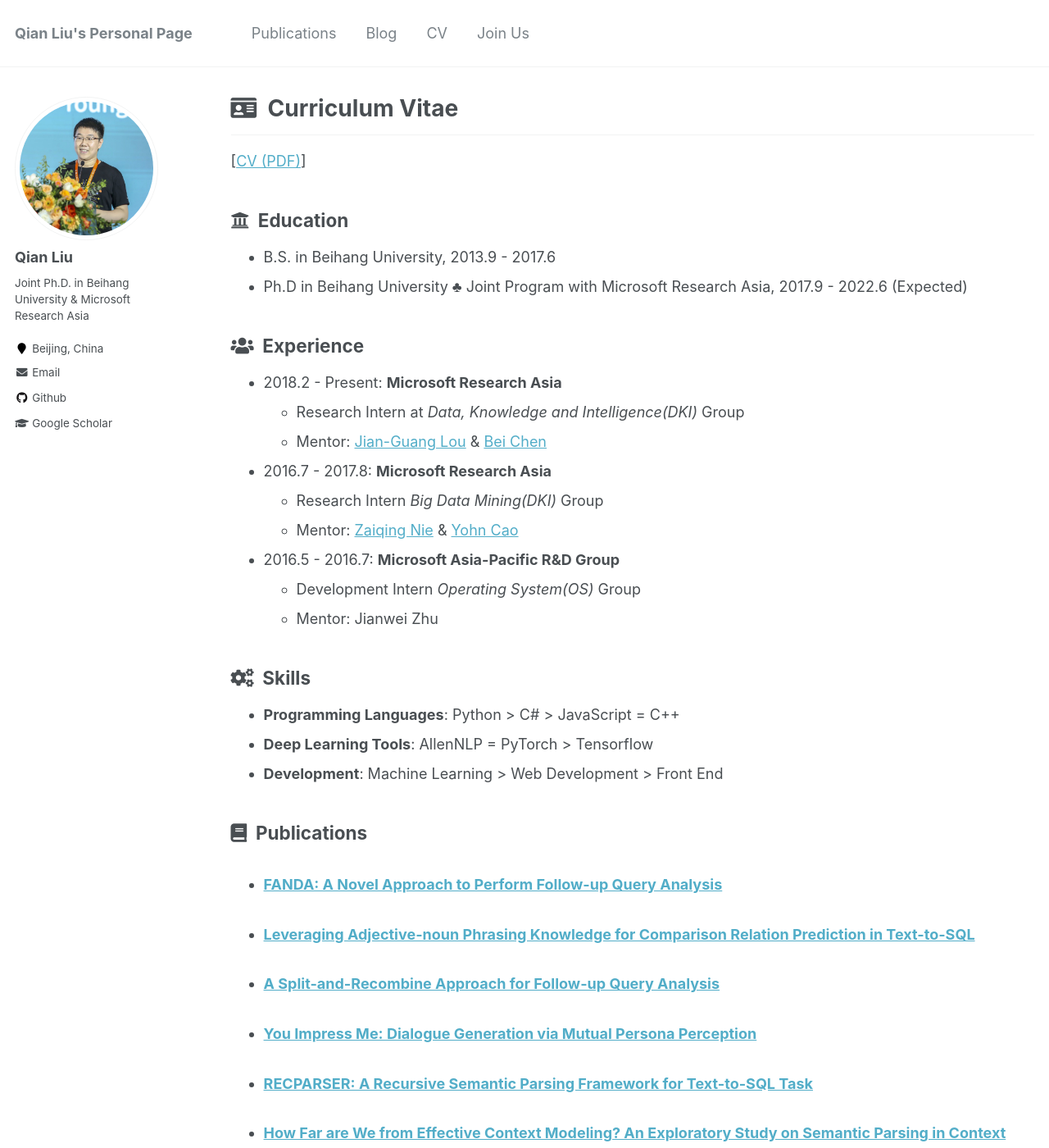
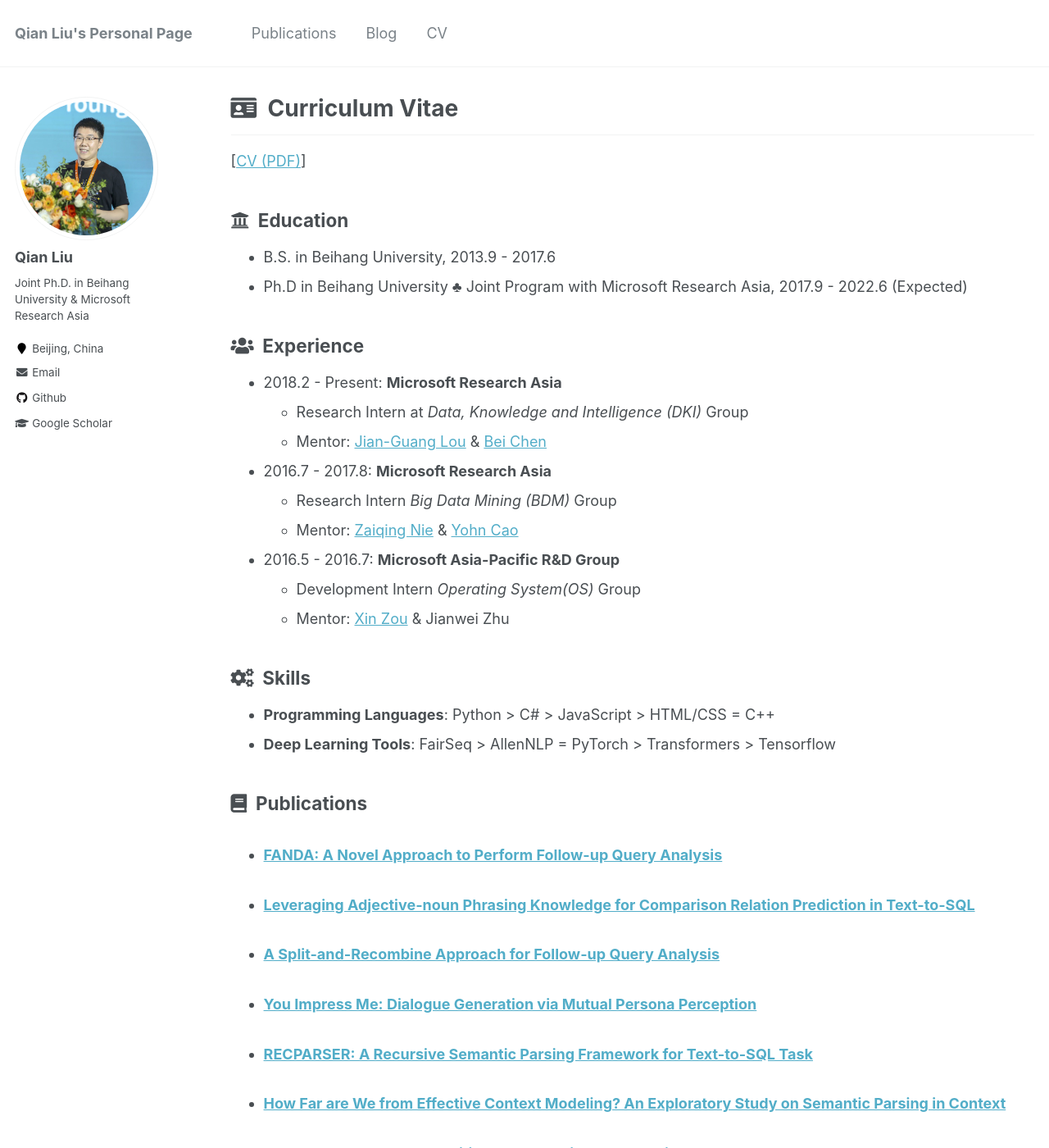
Before and after one commit to yhLeeee/yhLeeee.github.io, a Jekyll site: the page built from _pages/cv.md, in a window 1280 px wide and 1400 px high. Shown: the whole window at 82% size. Built offline with Jekyll 4.4.1, drawn with Linux system fonts in a browser that asks for light colours.

Commit message:
remove join us page

```diff
--- a/_data/navigation.yml
+++ b/_data/navigation.yml
@@ -8,6 +8,3 @@ main:
 
   - title: "CV"
     url: /cv/
-
-  - title: "Join Us"
-    url: /join/
--- a/_pages/cv.md
+++ b/_pages/cv.md
@@ -19,22 +19,21 @@ redirect_from:
 ## <i class="fa fa-ft fa-users"></i>&nbsp;&nbsp;Experience
 
 * 2018.2 - Present: **Microsoft Research Asia**
-  * Research Intern at *Data, Knowledge and Intelligence(DKI)* Group
+  * Research Intern at *Data, Knowledge and Intelligence (DKI)* Group
   * Mentor: [Jian-Guang Lou](https://www.microsoft.com/en-us/research/people/jlou/) & [Bei Chen](https://www.microsoft.com/en-us/research/people/beichen/)
 
 * 2016.7 - 2017.8: **Microsoft Research Asia**
-  * Research Intern *Big Data Mining(DKI)* Group
+  * Research Intern *Big Data Mining (BDM)* Group
   * Mentor: [Zaiqing Nie](https://scholar.google.com/citations?user=Qg7T6vUAAAAJ) & [Yohn Cao](https://scholar.google.com/citations?user=gvrU1lkAAAAJ)
 
 * 2016.5 - 2016.7: **Microsoft Asia-Pacific R&D Group**
   * Development Intern *Operating System(OS)* Group
-  * Mentor: Jianwei Zhu
+  * Mentor: [Xin Zou](https://www.linkedin.com/in/xinzou) & Jianwei Zhu
 
 ## <i class="fa fa-ft fa-cogs"></i>&nbsp;&nbsp;Skills
 
-* **Programming Languages**: Python > C# > JavaScript = C++
-* **Deep Learning Tools**: AllenNLP = PyTorch > Tensorflow
-* **Development**: Machine Learning > Web Development > Front End
+* **Programming Languages**: Python > C# > JavaScript > HTML/CSS = C++
+* **Deep Learning Tools**:  FairSeq > AllenNLP = PyTorch > Transformers > Tensorflow
 
 ## <i class="fa fa-ft fa-book"></i>&nbsp;&nbsp;Publications
   <ul>{% for post in site.publications %}
```
